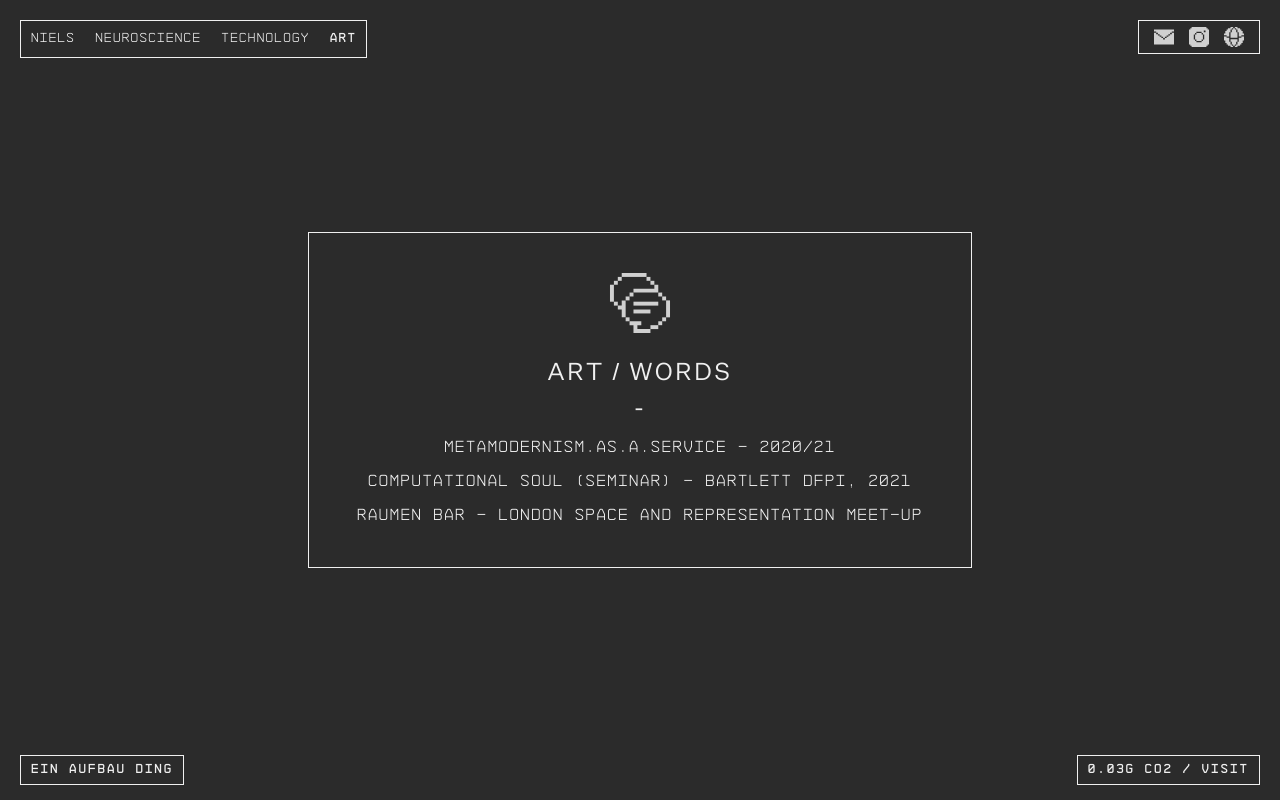
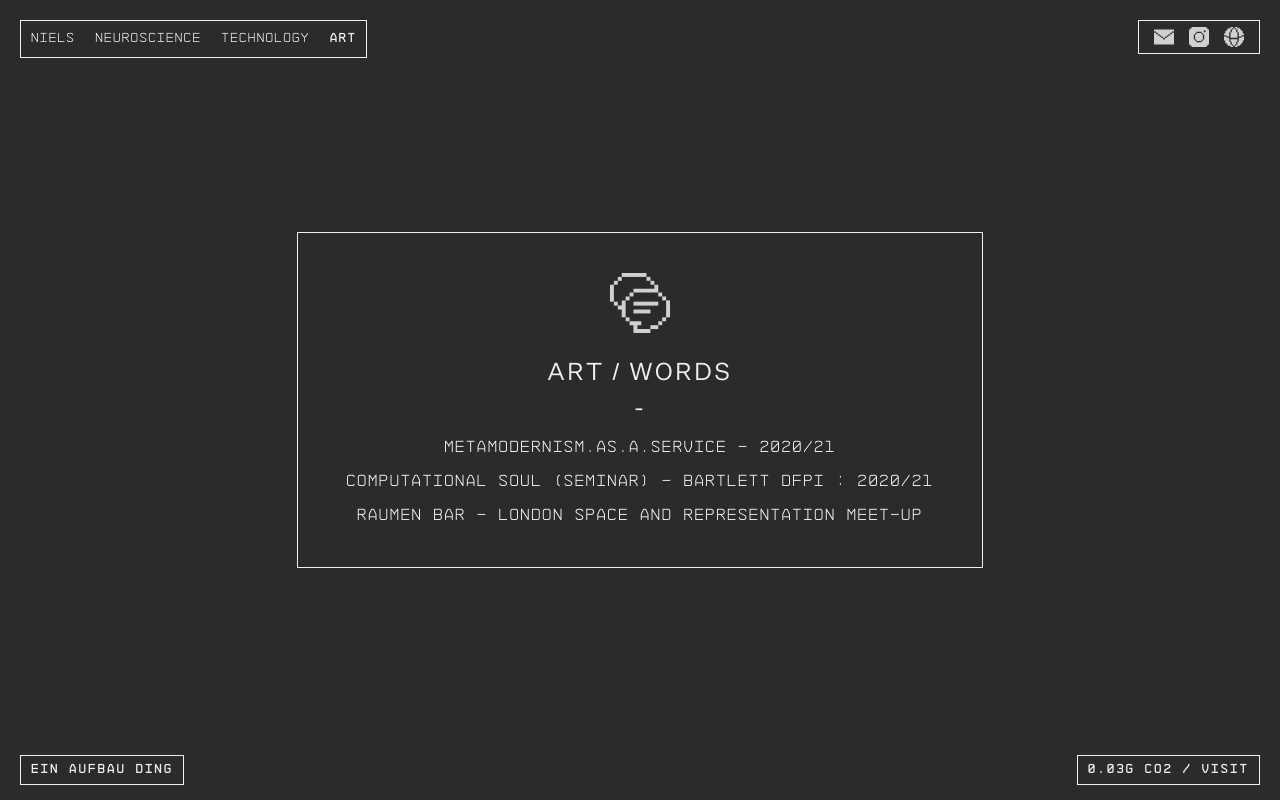
Before and after one commit to aufbau-io/NIELS, a SvelteKit app: page /art in a window 1280 px wide. Built offline with nearby package versions, Linux system fonts and the light colour scheme; no server answers.

Commit message:
edit links

```diff
--- a/src/routes/art/+page.svelte
+++ b/src/routes/art/+page.svelte
@@ -9,7 +9,7 @@
 	</div>
   <h1>ART / WORDS<br>-</h1>
 	<a href="https://www.instagram.com/metamodernism.as.a.service/" target="_blank" rel="noreferrer"><p>metamodernism.as.a.service - 2020/21</p></a>
-  <a href="https://www.ucl.ac.uk/bartlett/architecture/programmes/postgraduate/march-design-for-performance-and-interaction" target="_blank" rel="noreferrer"><p>Computational Soul (seminar) - Bartlett DfPI, 2021</p></a>
+  <p>Computational Soul (seminar) - Bartlett DfPI : 2020/21</p>
   <p>Raumen Bar - London Space and Representation Meet-Up</p>
   <!-- <p>psychosis (book) - wip</p> -->
 
```
